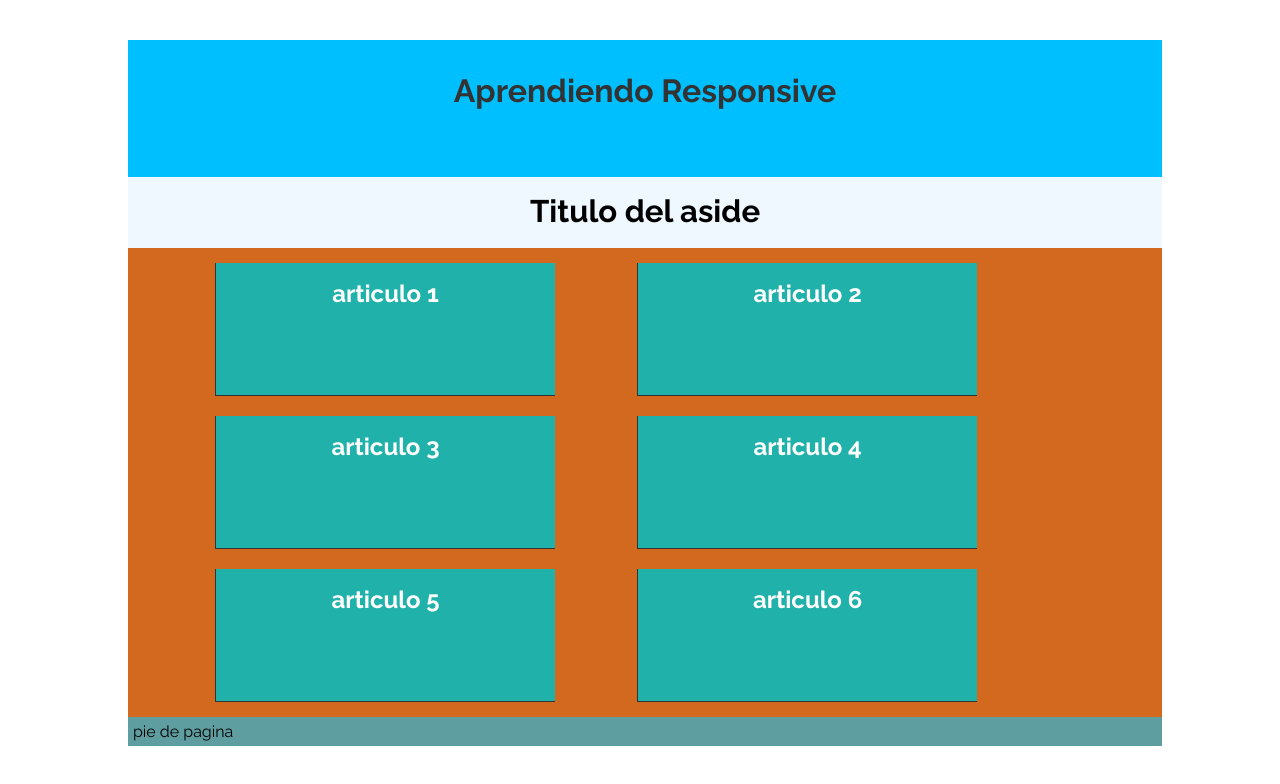
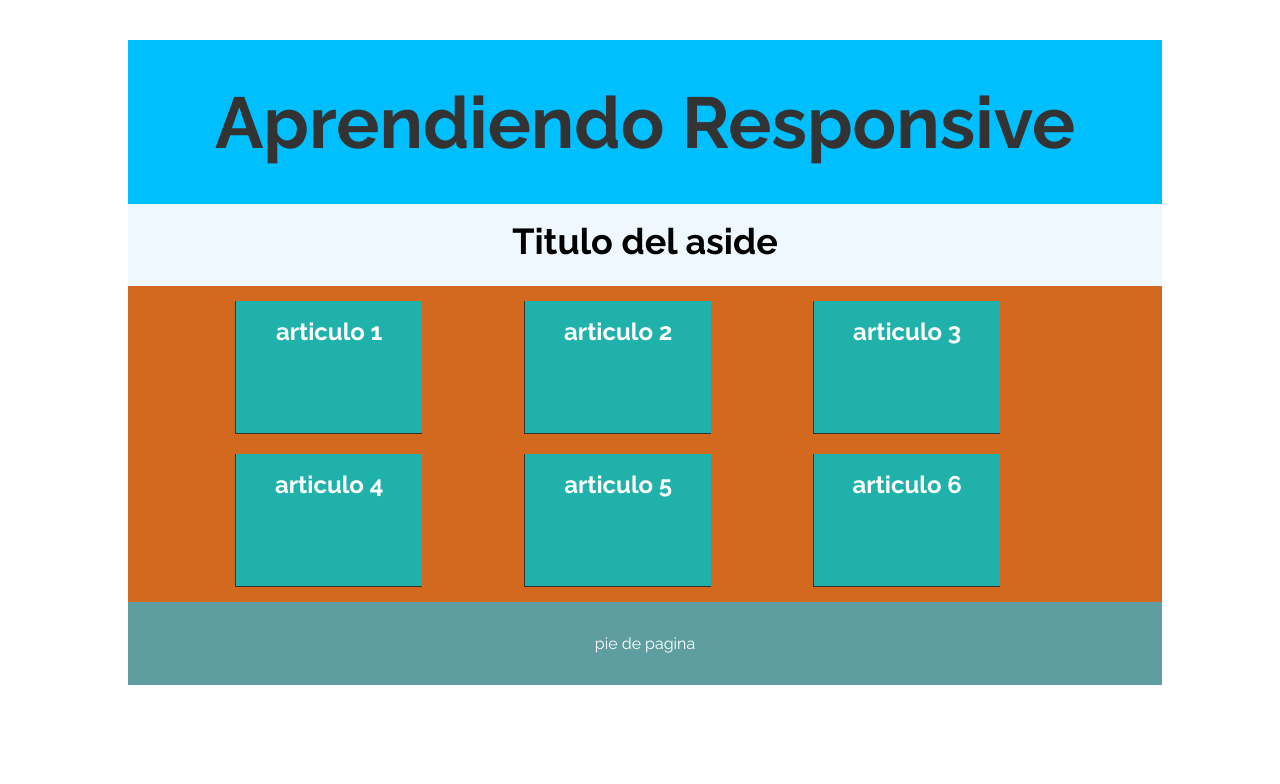
Before and after one commit to mundosE-Training/Responsive-mediaqueries, a plain HTML site: page index.html in a window 1280 px wide. Drawn offline with Linux system fonts and the light colour scheme.

Commit message:
Media Querie 1200

```diff
--- a/assets/css/estilos.css
+++ b/assets/css/estilos.css
@@ -102,3 +102,51 @@ footer{
 }
 
 /*------------------media queries 768px -----------------------*/
+
+
+/*------------------media queries 1200px -----------------------*/
+
+@media (min-width: 1200px) {
+    header{
+        padding-top: 2rem;
+        padding-bottom: 2rem;
+        display:flex;
+        justify-content: center;
+        align-items: center;
+    }
+
+    header h1{
+        font-size: 4.5em;
+    }
+
+    aside{
+        padding-top: 1rem;
+        padding-bottom: 1rem;
+        font-size: 1.5rem;
+    }
+    #articulos{
+        float: center;
+    }
+
+    #articulos article{
+        width: 15%;
+        float: center;
+        margin-left: 10%;
+
+
+    }
+    .cortar_float{
+        display: block;
+        content: "";
+        clear: both;
+    }
+
+    footer{
+        padding-top: 2rem;
+        padding-bottom: 2rem;
+        display:flex;
+        justify-content: center;
+        align-items: center;
+        color:white;
+    }
+}
```
